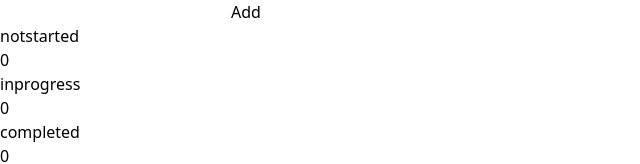
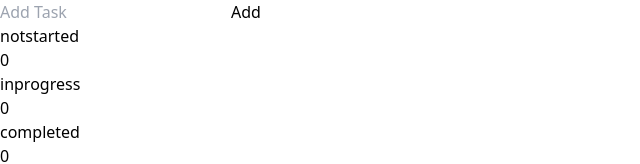
Before and after one commit to anshumanthakur07/Todo-React, a React (Vite) app: page / in a window 1280 px wide. Shown: the top 164 px of the page, without its empty margins (0-640 px from the left). Built offline with nearby package versions, Linux system fonts and the light colour scheme.

Commit message:
just modifying

```diff
--- a/src/components/Add.jsx
+++ b/src/components/Add.jsx
@@ -31,7 +31,8 @@ const Add = ({ tasks, setTasks }) => {
         <form onSubmit={handleSubmit}>
             <input
                 type="text"
-                className='border-2 border-slate-400 bg-slate-100 rounded-md mr-4 h-12 w-64 px-1'
+                className='border-2 border-slate-400 bg-slate-100  rounded-md mr-4 h-12 w-64 px-3'
+                placeholder="Add Task"
                 value={task.name}
                 onChange={(e) => setTask({ ...task, name: e.target.value })}
             />
```
